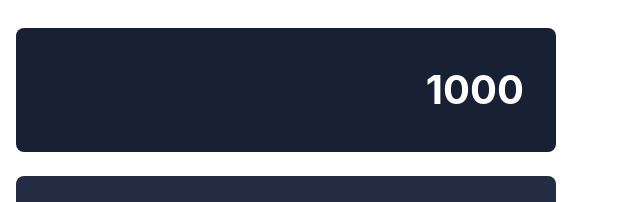
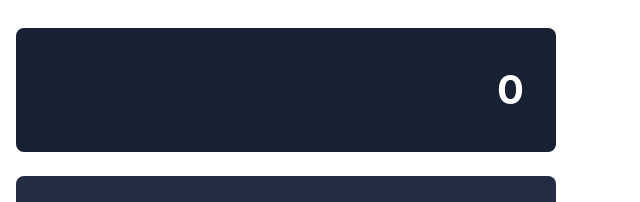
Before and after one commit to MahdiSohaily/Math-magicians, a React (Create React App) app: page / in a window 1280 px wide. Shown: the top 202 px of the page, without its empty margins (0-640 px from the left). Built offline with nearby package versions, Linux system fonts and the light colour scheme.

Commit message:
Add calculate function type

```diff
--- a/src/components/Calculator.tsx
+++ b/src/components/Calculator.tsx
@@ -28,9 +28,9 @@ class Calculator extends React.Component {
   };
 
   onClickListener = (event: React.MouseEvent<HTMLElement>) => {
-    // const element = event.target as HTMLElement;
-    // this.setState(() => calculate(this.state.obj, element.innerText));
-    alert('clicked');
+    const element = event.target as HTMLElement;
+    this.setState(() => calculate(this.state.obj, element.getAttribute('data-key')!));
+    console.log(calculate(this.state.obj, element.getAttribute('data-key')!));
   };
 
   render(): React.ReactNode {
@@ -44,7 +44,11 @@ class Calculator extends React.Component {
     ));
     return (
       <section className="calc">
-        <Screen />
+        <Screen
+          total={this.state.obj.total}
+          operation={this.state.obj.operation}
+          next={this.state.obj.next}
+        />
         <div className="numbers-container bg-toggle mt-6 p-8 rounded">
           {keys}
         </div>
--- a/src/components/Key.tsx
+++ b/src/components/Key.tsx
@@ -10,8 +10,8 @@ class Key extends React.Component<{ area: string; keyValue: string; clickEvent:(
 
   render(): React.ReactNode {
     return (
-      <div className={`key bg-num-key rounded ${this.props.area}`} onClick={this.props.clickEvent}>
-        <span className="num-text key-text">{this.props.keyValue}</span>
+      <div className={`key bg-num-key rounded ${this.props.area}`} onClick={this.props.clickEvent} data-key={this.props.keyValue}>
+        <span className="num-text key-text" data-key={this.props.keyValue}>{this.props.keyValue}</span>
       </div>
     );
   }
--- a/src/components/Screen.tsx
+++ b/src/components/Screen.tsx
@@ -1,9 +1,26 @@
 import React from 'react';
-class Screen extends React.Component {
+class Screen extends React.Component<{
+  total: string;
+  operation: string;
+  next: string;
+}> {
+  constructor(
+    props:
+      | { total: string; operation: string; next: string }
+      | Readonly<{ total: string; operation: string; next: string }>
+  ) {
+    super(props);
+  }
   render(): React.ReactNode {
-    return <div className="bg-screen mt-7 rounded p-8">
-    <p className="result text-operation">1000</p>
-  </div>
+    return (
+      <div className="bg-screen mt-7 rounded p-8">
+        <p className="result text-operation">
+          {this.props.total}
+          {this.props.operation}
+          {this.props.next}
+        </p>
+      </div>
+    );
   }
 }
 
--- a/src/logic/calculate.tsx
+++ b/src/logic/calculate.tsx
@@ -17,7 +17,7 @@ export default function calculate(
   obj: { total: string; next: string; operation: string },
   buttonName: string
 ) {
-  if (buttonName === 'AC') {
+  if (buttonName === 'RESET') {
     return {
       total: null,
       next: null,
```
